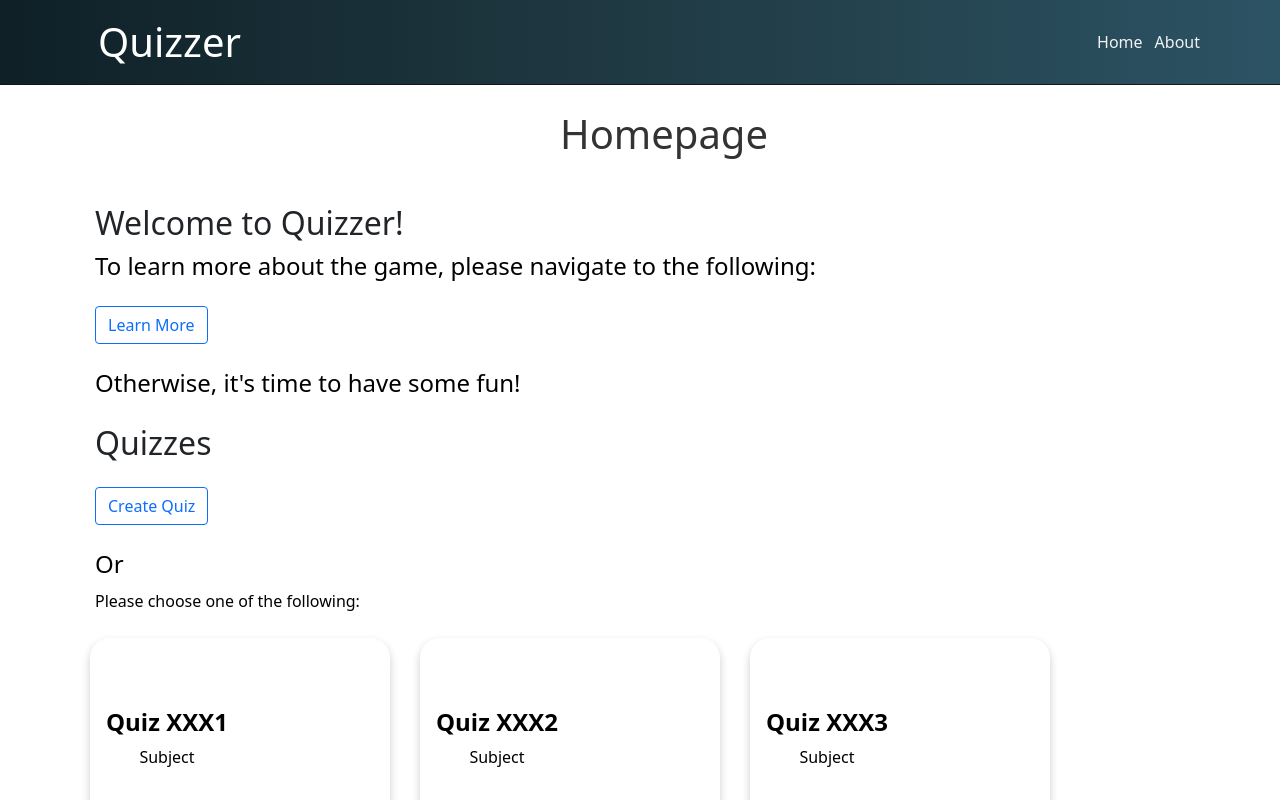
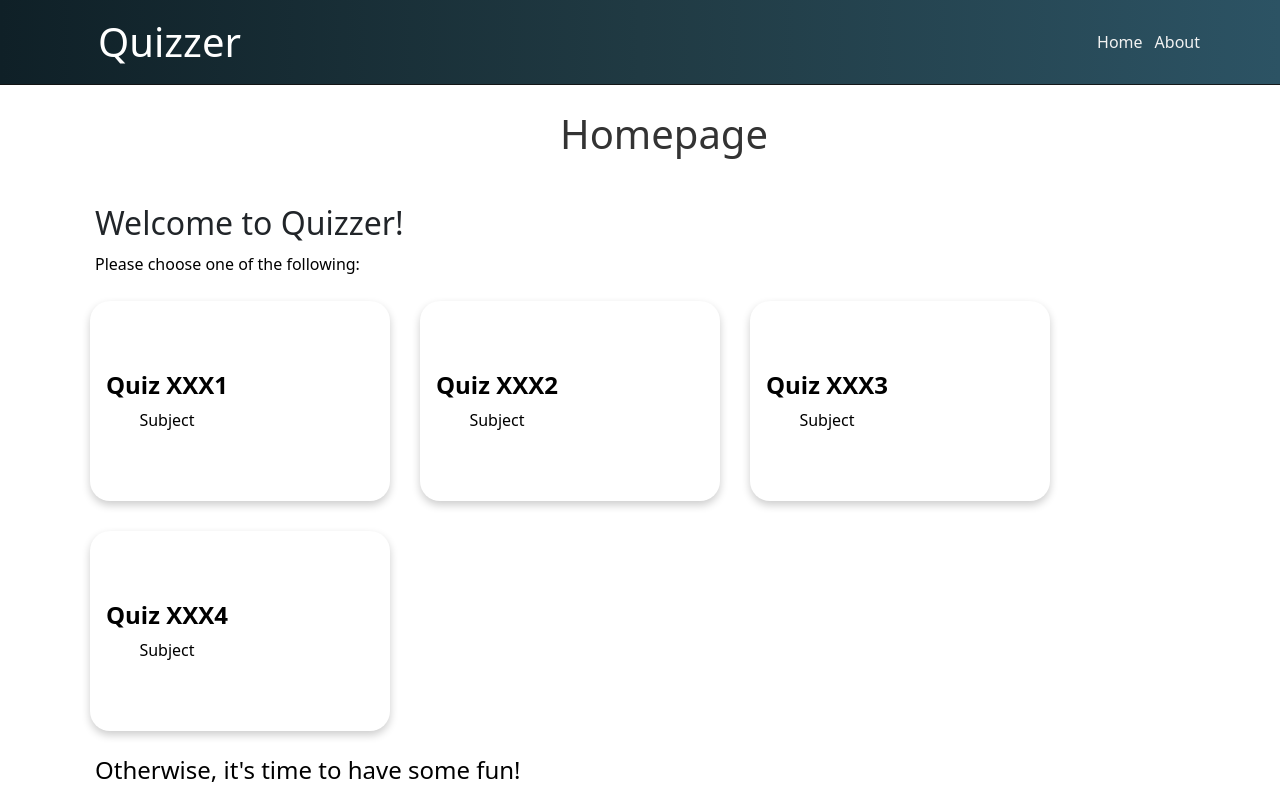
Before and after one commit to adke/Quiz_Application_OpenText_Fall-2022, a Next.js app in the folder frontend_nextjs/: page / in a window 1280 px wide. Shown: the top 800 px of the page. Built offline with nearby package versions, Linux system fonts and the light colour scheme.

Commit message:
In progress - adapt

```diff
--- a/frontend_nextjs/package.json
+++ b/frontend_nextjs/package.json
@@ -9,6 +9,7 @@
     "lint": "next lint"
   },
   "dependencies": {
+    "axios": "^0.27.2",
     "next": "^12.3.0",
     "react": "^18.2.0",
     "react-bootstrap": "^2.5.0",
--- a/frontend_nextjs/pages/index.js
+++ b/frontend_nextjs/pages/index.js
@@ -14,18 +14,20 @@ export default function Home() {
         <div className="secondary-main">
           <h1 className={styles.title}>Homepage</h1>
           <h2 className={styles.leftmargin}>Welcome to Quizzer!</h2>
-          <h4 className={styles.leftmargin}>To learn more about the game, please navigate to the following:</h4>
+          <p className={styles.leftmargin}>Please choose one of the following:</p>
+          <QuizCard />
+{/*           <h4 className={styles.leftmargin}>To learn more about the game, please navigate to the following:</h4>
           <div className="bootstrapbuttons">
             <Link href='about'>
               <button type="button" class="btn btn-outline-primary">Learn More</button>
             </Link>
-          </div>
+          </div> */}
           <h4 className={styles.leftmargin}>Otherwise, it's time to have some fun!</h4>
-          <h2 className={styles.leftmargin}>Quizzes</h2>
-          <MainSection />
-          <h4 className={styles.leftmargin}>Or</h4>
-          <p className={styles.leftmargin}>Please choose one of the following:</p>
-          <QuizCard />
+{/*           <h2 className={styles.leftmargin}>Quizzes</h2>
+          <MainSection /> */}
+          {/* <h4 className={styles.leftmargin}>Or</h4> */}
+{/*           <p className={styles.leftmargin}>Please choose one of the following:</p>
+          <QuizCard /> */}
         </div>
       </div>
     </>
```
Also changed, not shown: frontend_nextjs/components/TakeQuizComps/TakeQuizMain.js (+4 -4 lines), frontend_nextjs/data/quiz.js (+43 -0 lines), frontend_nextjs/pages/takequiz.js (+12 -1 lines), 1 other file (tests, documents, lock files or other folders).
